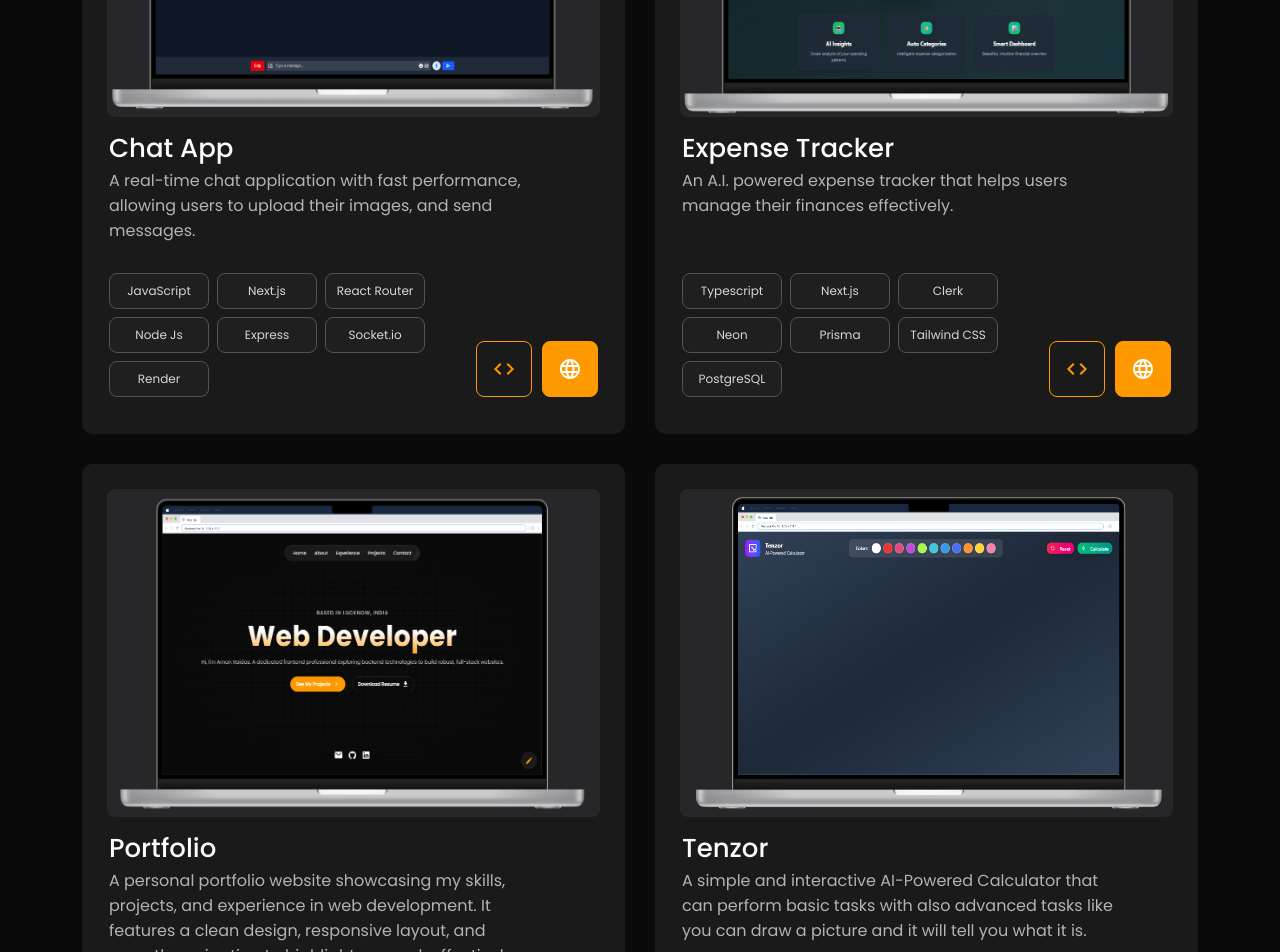
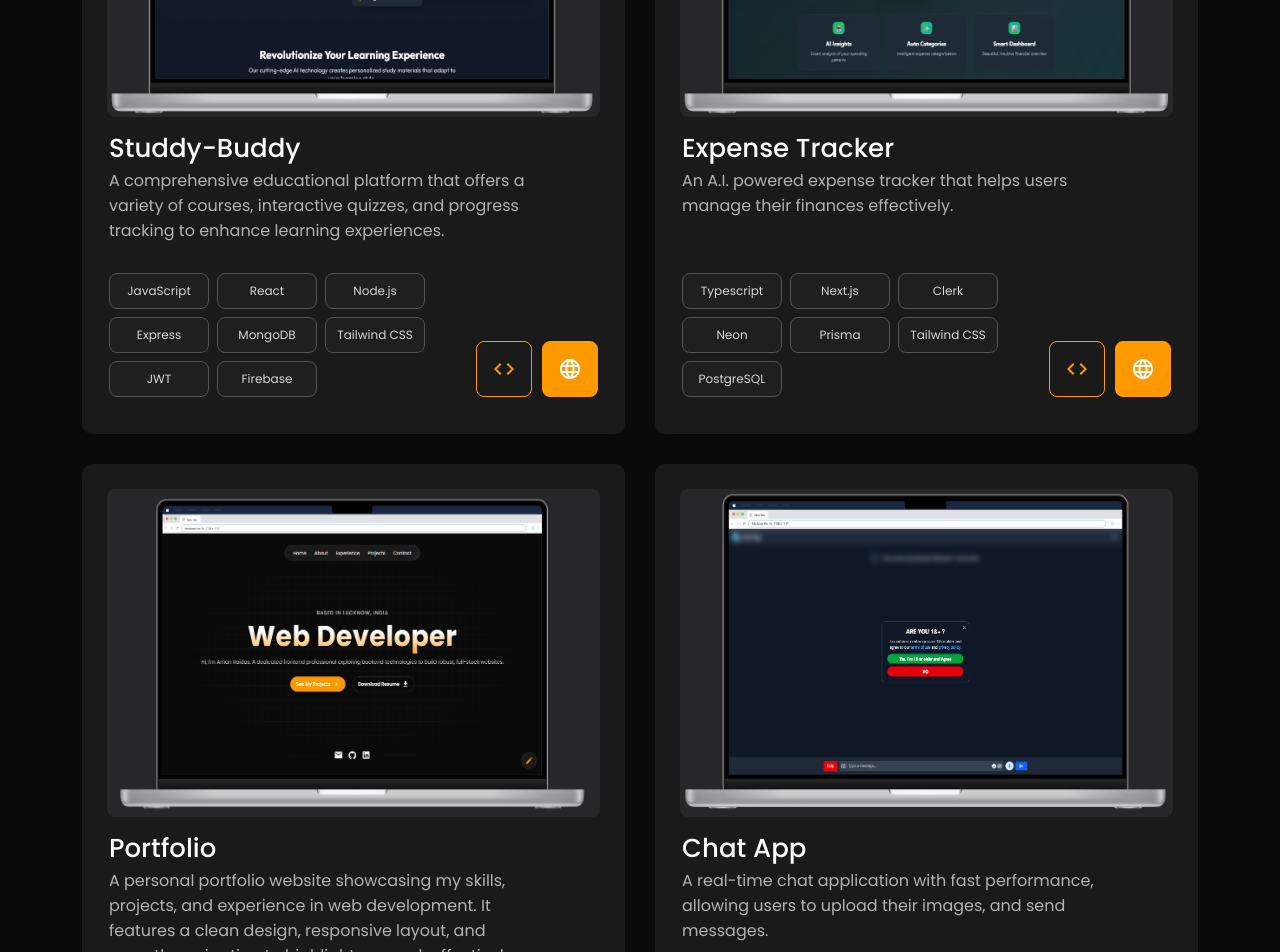
Before and after one commit to igamanraj/Portfolio, a React (Vite) app: page / in a window 1280 px wide. Shown: the part 1840-2792 px from the top of the page. Built offline with nearby package versions, Linux system fonts and the light colour scheme.

Commit message:
Add Studdy-Buddy project to userData and include associated image

```diff
--- a/src/constants/userData.js
+++ b/src/constants/userData.js
@@ -17,6 +17,7 @@ import NextJsIcon from "../assets/Next.js.svg";
 import NodeJsIcon from "../assets/Node.js.svg";
 import TenzorImg from "../assets/Tenzor.png";
 import ExpImg from "../assets/Exp.png"
+import StuddyImg from "../assets/Studdy.png"
 
 export const userData = {
   name: "Aman Raidas",
@@ -134,21 +135,13 @@ export const userData = {
     projects: [
       {
         id: 1,
-        name: "Chat App",
+        name: "Studdy-Buddy",
         description:
-          "A real-time chat application with fast performance, allowing users to upload their images, and send messages.",
-        techStack: [
-          "JavaScript",
-          "Next.js",
-          "React Router",
-          "Node Js",
-          "Express",
-          "Socket.io",
-          "Render"
-        ],
-        image: ChatAppImg,
-        github: "https://github.com/igamanraj/Chat-Web-App",
-        website: "https://chatapp-io.vercel.app/",
+          "A comprehensive educational platform that offers a variety of courses, interactive quizzes, and progress tracking to enhance learning experiences.",
+          techStack: ["JavaScript", "React", "Node.js", "Express", "MongoDB", "Tailwind CSS", "JWT", "Firebase"],
+        image: StuddyImg,
+        github: "https://github.com/igamanraj/Studdy-Buddy",
+        website: "https://studdybuddy-io.vercel.app",
       },
       {
         id: 2,
@@ -171,6 +164,24 @@ export const userData = {
       },
       {
         id: 4,
+        name: "Chat App",
+        description:
+          "A real-time chat application with fast performance, allowing users to upload their images, and send messages.",
+        techStack: [
+          "JavaScript",
+          "Next.js",
+          "React Router",
+          "Node Js",
+          "Express",
+          "Socket.io",
+          "Render"
+        ],
+        image: ChatAppImg,
+        github: "https://github.com/igamanraj/Chat-Web-App",
+        website: "https://chatapp-io.vercel.app/",
+      },
+      {
+        id: 5,
         name: "Tenzor",
         description: "A simple and interactive AI-Powered Calculator that can perform basic tasks with also advanced tasks like you can draw a picture and it will tell you what it is.",
         techStack: ["TypeScript", "React", "Tailwind CSS", "Python", "Gemini Api", "Flask", "Render"],
@@ -179,7 +190,7 @@ export const userData = {
         website: "https://tenzor-io.vercel.app",
       },
       {
-        id: 5,
+        id: 6,
         name: "Mern - NanoTech",
         description: "A MERN stack application featuring a user-friendly interface, secure google authentication, and a comprehensive admin dashboard for managing users and admin functionalities.",
         techStack: ["JavaScript", "React", "Tailwind CSS", "Firebase", "Node.js", "Express", "MongoDB"],
```
Also changed, not shown: src/assets/studdy.png (added).
